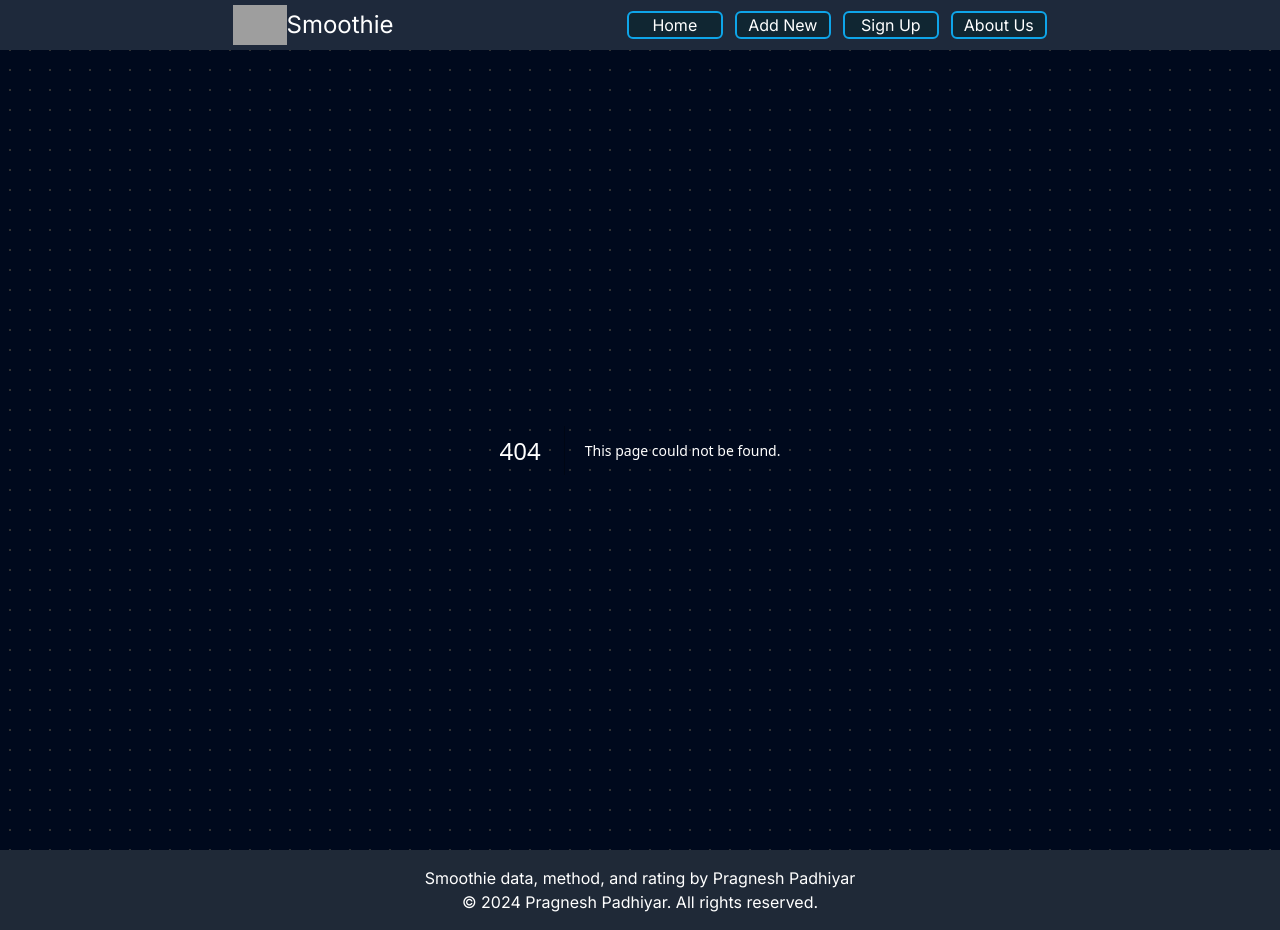
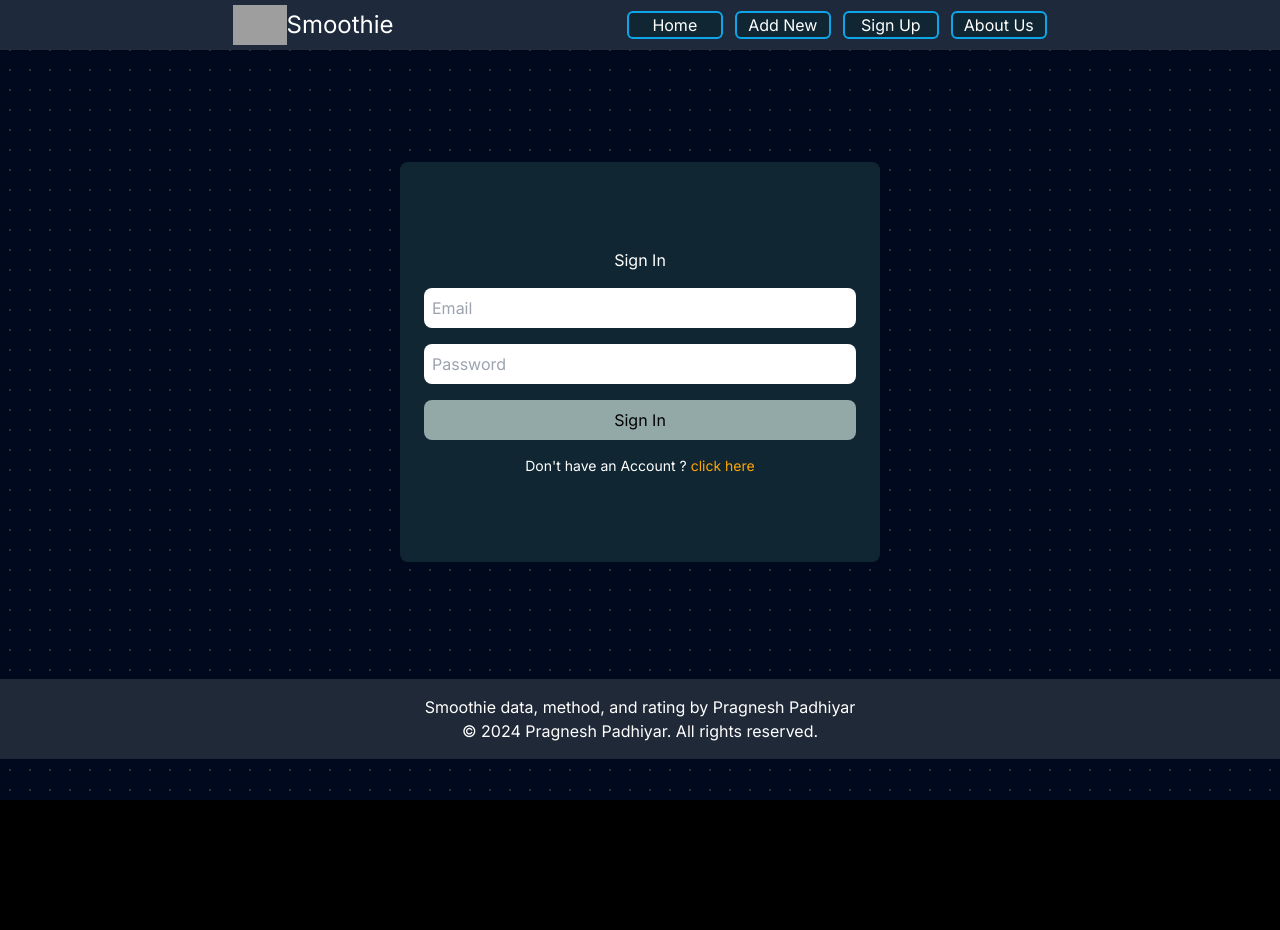
Before and after one commit to PRAGNESH1006/Juice-Store, a Next.js app: page /signin in a window 1280 px wide. Before the commit this address had no page. After the commit the page ends 800 px from the top, so only its background shows below. Built offline with nearby package versions, Linux system fonts and the light colour scheme; grey boxes are pictures that could not be loaded.

Commit message:
Add Updates

```diff
--- /dev/null
+++ b/app/create/page.js
@@ -0,0 +1,109 @@
+"use client";
+import { useState } from "react";
+// import { useSession } from "next-auth/react";
+import supabase from "@/app/supabase/supabaseClient";
+// import { useRouter } from "next/router";
+// import { BrowserRouter as Router } from 'react-router-dom';
+const Create = () => {
+  // const { data: session } = useSession();
+  const [title, setTitle] = useState("");
+  const [method, setMethod] = useState("");
+  const [rating, setRating] = useState("");
+  const [formError, setFormError] = useState(null);
+  const [loading, setLoading] = useState(false);
+  const [successMessage, setSuccessMessage] = useState(null);
+  // const navigate = useRouter();
+
+  const handleSubmit = async (e) => {
+    e.preventDefault();
+    // if (!session) {
+    //   window.location.href = "/login";
+    //   return;
+    // }
+    if (!title || !method || !rating) {
+      setFormError("Please fill all the fields");
+      return;
+    }
+    setFormError(null);
+    setLoading(true);
+
+    try {
+      const SmoothieData = await supabase
+        .from("smoothies")
+        .insert([
+          {
+            title,
+            method,
+            rating,
+          },
+        ])
+        .select();
+
+      setLoading(false);
+      setSuccessMessage("Successfully added smoothies");
+      // navigate.push("/");
+    } catch (error) {
+      setFormError(error.message);
+      console.log(error);
+    }
+  };
+
+  const handleChange = (event) => {
+    const inputValue = event.target.value;
+    if (!isNaN(inputValue) && Number(inputValue) <= 10) {
+      setRating(inputValue);
+    }
+  };
+
+  return (
+    <div className=" flex flex-col gap-2 justify-center items-center ">
+      <form
+        onSubmit={handleSubmit}
+        className="h-[60vh] my-10 flex flex-col gap-2 justify-center  w-[400px] rounded-lg px-4 py-4  bg-[#102632] "
+      >
+        <label htmlFor="title">Title:</label>
+        <input
+          type="text"
+          id="title"
+          value={title}
+          onChange={(e) => {
+            setTitle(e.target.value);
+          }}
+          className=" px-2 py-2 bg-[#92a9a7] text-black rounded-lg h-10"
+        />
+        <label htmlFor="method">Method:</label>
+        <textarea
+          id="method"
+          value={method}
+          onChange={(e) => setMethod(e.target.value)}
+          className=" px-2 py-2 bg-[#92a9a7] text-black rounded-lg h-20"
+        />
+        <label htmlFor="rating">Ratting(0-10):</label>
+        <input
+          type="number"
+          id="rating"
+          value={rating}
+          max={10}
+          min={0}
+          onChange={handleChange}
+          placeholder="Enter a number up to 10"
+          className="bg-[#92a9a7] text-black rounded-lg h-10  text-center"
+        />
+        <button className="bg-[#92a9a7] text-black rounded-lg h-10 ">
+          {loading ? "Loading..." : "Create Smoothie"}
+        </button>
+
+        {formError && (
+          <p style={{ textAlign: "center", marginTop: "5px" }}>{formError}</p>
+        )}
+        {successMessage && (
+          <p style={{ textAlign: "center", marginTop: "5px" }}>
+            {successMessage}
+          </p>
+        )}
+      </form>
+    </div>
+  );
+};
+
+export default Create;
--- /dev/null
+++ b/app/signin/page.js
@@ -0,0 +1,85 @@
+"use client";
+import supabase from "@/app/supabase/supabaseClient";
+import React, { useState } from "react";
+import Link from "next/link";
+
+function LogIn() {
+  const [email, setEmail] = useState("");
+  const [password, setPassword] = useState("");
+  const [formError, setFormError] = useState(null);
+  const [loading, setLoading] = useState(false);
+  const [successMessage, setSuccessMessage] = useState(null);
+
+  const handleLogIn = async (e) => {
+    e.preventDefault();
+    if (!email || !password) {
+      setFormError("Please fill all the fields");
+      return;
+    }
+    setFormError(null);
+    setLoading(true);
+    try {
+      const { user, error } = await supabase.auth.signInWithPassword({
+        email,
+        password,
+      });
+      window.location.href = "/";
+      setLoading(false);
+      setSuccessMessage("Successfully logged in");
+    } catch (error) {
+      setFormError(error.message);
+      console.log(error);
+      setLoading(false);
+    }
+  };
+
+  return (
+    <div className="h-[78vh] flex flex-col justify-center items-center gap-4 ">
+      <div className="flex flex-col justify-center   gap-4 h-[50vh] w-[60vh] bg-[#102632] rounded-lg ">
+        <h2 className="mx-auto">Sign In</h2>
+        <input
+          type="email"
+          placeholder="Email"
+          value={email}
+          onChange={(e) => setEmail(e.target.value)}
+          className="mx-6 px-2 py-2 bg-[white]  text-black rounded-lg h-10"
+        />
+
+        <input
+          type="password"
+          placeholder="Password"
+          value={password}
+          onChange={(e) => setPassword(e.target.value)}
+          className="mx-6 px-2 py-2 bg-[white] text-black rounded-lg h-10"
+        />
+        <button
+          className="mx-6 px-2 py-2 bg-[#92a9a7] text-black rounded-lg h-10"
+          onClick={handleLogIn}
+        >
+          {loading ? "Loading..." : "Sign In"}
+        </button>
+        {formError && (
+          <p className="text-black text-sm font-bold bg-[red] text-center mx-24 rounded-xl">
+            {" "}
+            {formError}
+          </p>
+        )}
+        {successMessage && (
+          <p className="text-black bg-[green] text-center mx-24 rounded-xl">
+            {successMessage}
+          </p>
+        )}
+
+        <span className="text-center text-sm ">
+          Don&apos;t have an Account ?{" "}
+          <Link className="text-[orange]" href={"/signup"}>
+            {" "}
+            click here
+          </Link>{" "}
+        </span>
+      </div>
+    </div>
+  );
+}
+
+export default LogIn;
--- /dev/null
+++ b/app/signup/page.js
@@ -0,0 +1,91 @@
+"use client";
+import React, { useState } from "react";
+import supabase from "@/app/supabase/supabaseClient";
+import Link from "next/link";
+
+const SignUp = () => {
+    const [email, setEmail] = useState("");
+    const [password, setPassword] = useState("");
+    const [formError, setFormError] = useState(null);
+    const [loading, setLoading] = useState(false);
+    const [successMessage, setSuccessMessage] = useState(null);
+
+    const handleSignup = async (e) => {
+
+        e.preventDefault();
+
+        if (!email || !password) {
+            setFormError("Please fill all the fields");
+            return;
+        }
+        setFormError(null);
+        setLoading(true);
+
+        try {
+            const { user, error } = await supabase.auth.signUp({
+                email,
+                password,
+            });
+            setLoading(false);
+            window.location.href = "/signin";
+            setSuccessMessage('Successfully signed up')
+
+
+        } catch (error) {
+            console.error("Error signing up:", error.message);
+            setFormError(error.message);
+        }
+    };
+
+    const GoogleAuth = async () => {
+        try {
+            setLoading(true)
+            const { data, error } = await supabase.auth.signInWithOAuth({
+                provider: 'google',
+                options: {
+                    queryParams: {
+                        access_type: 'offline',
+                        prompt: 'consent',
+                    },
+                },
+            })
+            setLoading(false);
+            window.location.href = "/";
+            setSuccessMessage('Successfully signed up')
+        } catch (error) {
+            setFormError(error.message)
+        }
+
+
+    }
+
+    return (
+        <div className="h-[78vh] flex flex-col justify-center items-center gap-4 ">
+            <div className="flex flex-col justify-center   gap-4 h-[60vh] w-[60vh] bg-[#102632] rounded-lg ">
+                <h2 className="mx-auto">Sign Up</h2>
+                <input
+                    type="email"
+                    placeholder="Email"
+                    value={email}
+                    onChange={(e) => setEmail(e.target.value)}
+                    className="mx-6 px-2 py-2 bg-[white]  text-black rounded-lg h-10"
+                />
+                <input
+                    type="password"
+                    placeholder="Password"
+                    value={password}
+                    onChange={(e) => setPassword(e.target.value)}
+                    className="mx-6 px-2 py-2 bg-[white] text-black rounded-lg h-10"
+                />
+                <button className="mx-6 px-2 py-2 bg-[#92a9a7] text-black rounded-lg h-10" onClick={handleSignup}>  {loading ? 'Loading...' : 'Sign Up'} </button>
+                <button onClick={GoogleAuth} className="mx-6 px-2 py-2 bg-[#92a9a7] text-black rounded-lg h-10">  {loading ? 'Loading...' : 'Google'}</button>
+                {formError && <p className="text-black text-sm font-bold bg-[red] text-center mx-24 rounded-xl"> {formError}</p>}
+                {successMessage && <p className="text-black bg-[green] text-center mx-24 rounded-xl">{successMessage}</p>}
+
+                <span className="text-center text-sm ">Already have an Account ? <Link className="text-[orange]" href={'/signin'}> click here</Link> </span>
+            </div>
+        </div>
+    );
+};
+
+export default SignUp;
--- /dev/null
+++ b/app/supabase/supabaseClient.js
@@ -0,0 +1,9 @@
+import { createClient } from "@supabase/supabase-js";
+
+const supabaseUrl = "https://xcafuhmhdlolsysrosaz.supabase.co";
+const supabaseKey =
+  "eyJhbGciOiJIUzI1NiIsInR5cCI6IkpXVCJ9.eyJpc3MiOiJzdXBhYmFzZSIsInJlZiI6InhjYWZ1aG1oZGxvbHN5c3Jvc2F6Iiwicm9sZSI6ImFub24iLCJpYXQiOjE3MTQyMTkwNDEsImV4cCI6MjAyOTc5NTA0MX0.tFSmOYXpezB_e5EGWblPW-i78xI8yU-Dw0OsYL1LOV8";
+
+const supabase = createClient(supabaseUrl, supabaseKey);
+
+export default supabase;
--- /dev/null
+++ b/app/update/page.js
@@ -0,0 +1,11 @@
+"use client";
+import React from "react";
+import { useParams } from 'next/navigation'
+
+function Page() {
+  const { team } = useParams()
+  console.log(team)
+  return (<div>UpdatePage: </div>);
+}
+
+export default Page;
```
